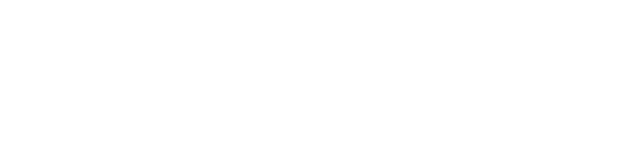
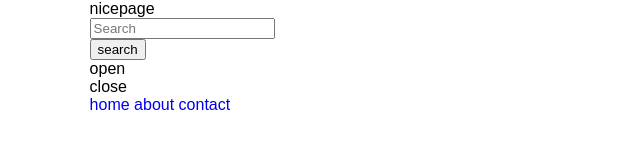
Before and after one commit to kashifaxioned/nice-page, a plain HTML site: page index.html in a window 1280 px wide. Shown: the whole page, without its empty margins (0-640 px from the left). Drawn offline with Linux system fonts and the light colour scheme.

Commit message:
header section added

```diff
--- a/index.html
+++ b/index.html
@@ -24,7 +24,30 @@
   <div class="container">
     <!--header section start-->
     <header>
-
+      <div class="wrapper">
+        <h1 class="logo">nicepage</h1>
+        <form action="/" class="searchbox">
+          <div class="form-group">
+            <input type="text" name="search-inp" class="search-inp" placeholder="Search">
+          </div>
+          <div class="form-control">
+            <button type="submit">search</button>
+          </div>
+        </form>
+        <div class="hamburger-btn">
+          <span class="hamburger">open</span>
+        </div>
+        <nav class="nav-section">
+          <div class="close-btn">
+            <span class="close">close</span>
+          </div>
+          <ul class="nav-section-list">
+            <li class="nav-section-list-item"><a href="index.html" title="Home">home</a></li>
+            <li class="nav-section-list-item"><a href="index.html" title="About">about</a></li>
+            <li class="nav-section-list-item"><a href="index.html" title="Contact">contact</a></li>
+          </ul>
+        </nav>
+      </div>
     </header>
     <!--header section start-->
     <!--main section start-->
```
